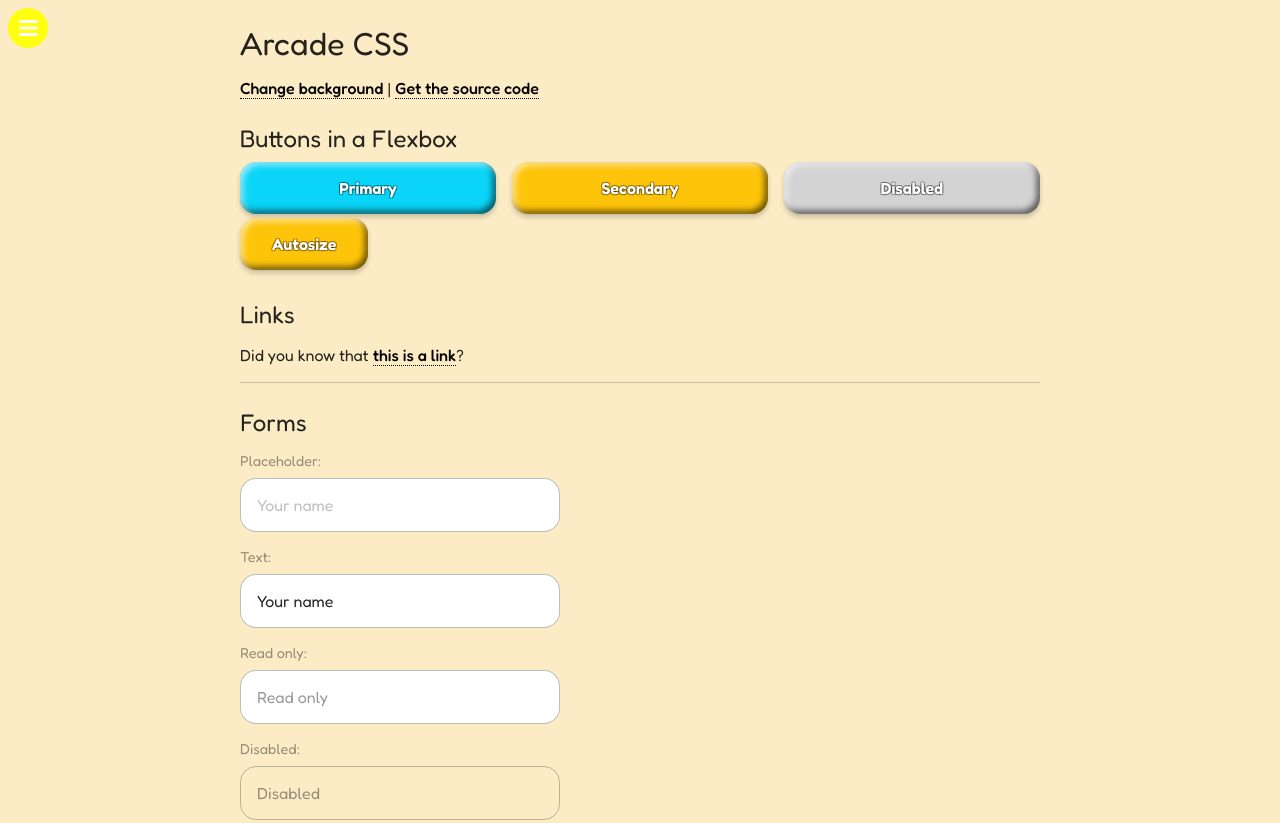
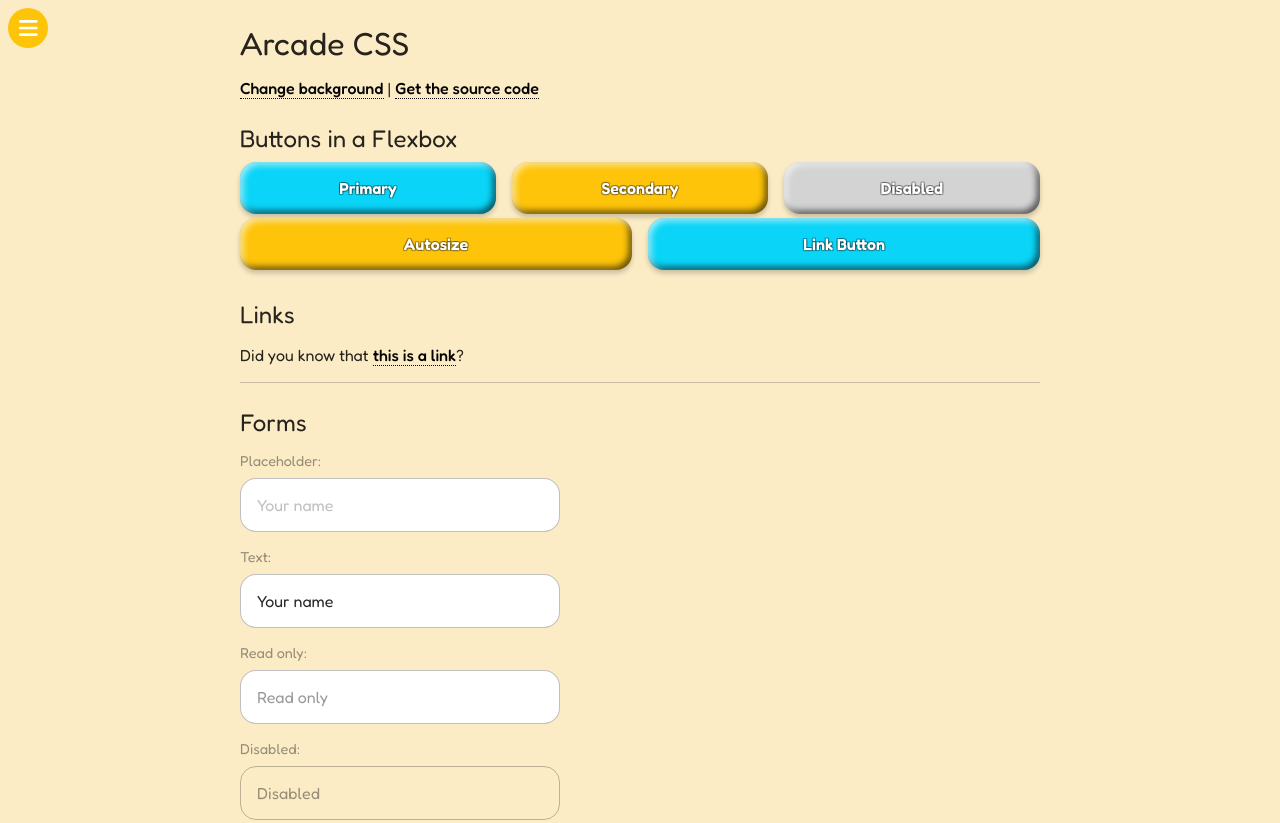
Before and after one commit to tomsoderlund/arcade-css, a website: page index.html in a window 1280 px wide. Shown: the top 823 px of the page. Drawn offline with Linux system fonts and the light colour scheme.

Commit message:
Link Button

```diff
--- a/arcade.css
+++ b/arcade.css
@@ -185,9 +185,8 @@ a {
   color: rgba(0, 0, 0, 0.99);
   border-bottom: 1px dotted rgba(0, 0, 0, 0.99);
   font-weight: 500;
-  filter: brightness(150%);
 }
-a:hover {
+a:hover:not(.button), {
   border-bottom-style: solid;
   opacity: 0.7;
 }
--- a/index.html
+++ b/index.html
@@ -30,13 +30,17 @@
     </p>
 
     <h2>Buttons in a Flexbox</h2>
+
     <div class="flex">
       <button>Primary</button>
       <button class="secondary">Secondary</button>
       <button disabled>Disabled</button>
     </div>
 
-    <button class="secondary autosize">Autosize</button>
+    <div class="flex">
+      <button class="secondary autosize">Autosize</button>
+      <a class="button" href="https://github.com/tomsoderlund/arcade-css" target="_blank" rel="noopener noreferrer">Link Button</a>
+    </div>
 
     <h2>Links</h2>
     <p>Did you know that <a href="https://github.com/tomsoderlund/arcade-css" target="_blank" rel="noopener noreferrer">this is a link</a>?</p>
--- a/package.json
+++ b/package.json
@@ -1,7 +1,7 @@
 {
   "name": "arcade-css",
   "description": "Fun, Beautiful, Interactive CSS system for Games",
-  "version": "1.0.1",
+  "version": "1.0.2",
   "author": "Tom Söderlund <tom@tomsoderlund.com>",
   "main": "arcade.css",
   "license": "MIT",
```
